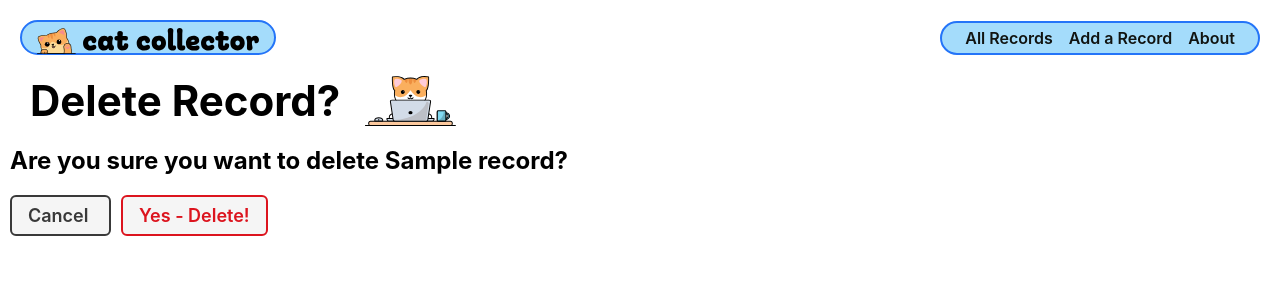
After one commit to Rcombest/record-collector, a Django app: page /records/1/delete/ in a window 1280 px wide. The commit adds this page. Shown: the top 300 px of the page. Run offline with Django 4.2, Linux system fonts and the light colour scheme; tables that the repository leaves empty hold one stand-in row (values such as "Sample post").

Commit message:
implements update and delete functionality for records

```diff
--- /dev/null
+++ b/main_app/templates/main_app/record_confirm_delete.html
@@ -0,0 +1,23 @@
+{% extends 'base.html' %}
+{% load static %}
+
+{% block content %}
+
+<div class="page-header">
+  <h1>Delete Record?</h1>
+  <img src="{% static 'images/nerd-cat.svg' %}" alt="A cat using a computer"/>
+</div>
+<h2>Are you sure you want to delete {{ record.name }}?</h2>
+
+<form action="" method="POST" class="form">
+  {% csrf_token %}
+  <a
+    href="{% url 'records_detail' record.id %}"
+    class="btn secondary"
+  >
+    Cancel
+  </a>
+  <button type="submit" class="btn danger">Yes - Delete!</button>
+</form>
+
+{% endblock %}
--- a/main_app/templates/records/detail.html
+++ b/main_app/templates/records/detail.html
@@ -23,6 +23,10 @@
     <h2>by: {{ record.artist }}</h2>
     <h2>released in: {{ record.release_year }}</h2>
     <p>{{ record.description }}</p>
+    <div class='cat-actions'>
+      <a href="{% url 'records_update' record.id %}" class="btn warn">Edit</a>
+      <a href="{% url 'records_delete' record.id %}" class="btn danger">Delete</a>
+    </div>
   </div>
 </section>
 
--- a/main_app/urls.py
+++ b/main_app/urls.py
@@ -7,4 +7,6 @@ urlpatterns = [
   path('records/', views.records_index, name='records_index'),
   path('records/<int:record_id>/', views.records_detail, name='records_detail'),
   path('records/create/', views.RecordCreate.as_view(), name='records_create'),
+  path('records/<int:pk>/update/', views.RecordUpdate.as_view(), name='records_update'),
+  path('records/<int:pk>/delete/', views.RecordDelete.as_view(), name='records_delete'),
 ]
--- a/main_app/views.py
+++ b/main_app/views.py
@@ -1,5 +1,5 @@
 from django.shortcuts import render
-from django.views.generic.edit import CreateView
+from django.views.generic.edit import CreateView, UpdateView, DeleteView
 from .models import Record
 
 # Create your views here.
@@ -20,3 +20,11 @@ def records_detail(request, record_id):
 class RecordCreate(CreateView):
   model = Record
   fields = '__all__'
+
+class RecordUpdate(UpdateView):
+  model = Record
+  fields = ['name', 'artist', 'description', 'release_year']
+
+class RecordDelete(DeleteView):
+  model = Record
+  success_url = '/records/'
```
Also changed, not shown: main_app/templates/main_app/record_form.html (+6 -1 lines).
